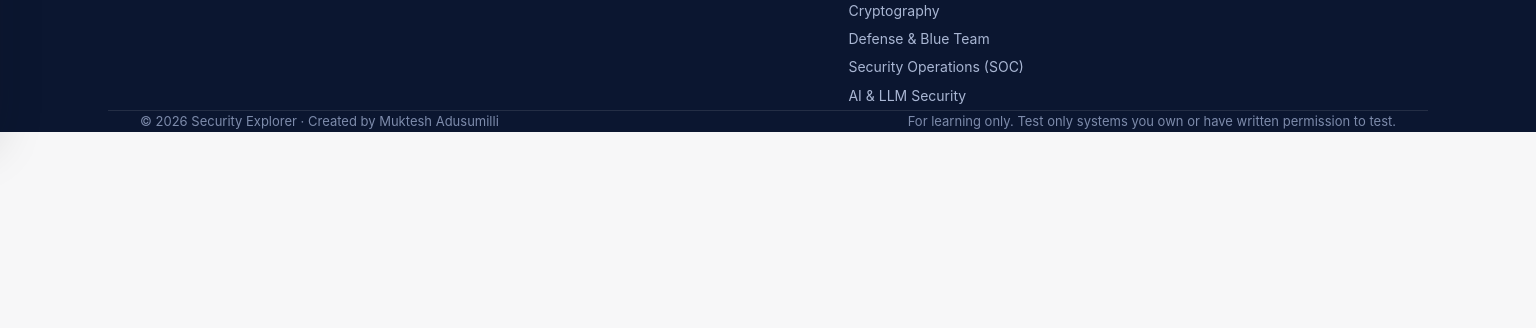
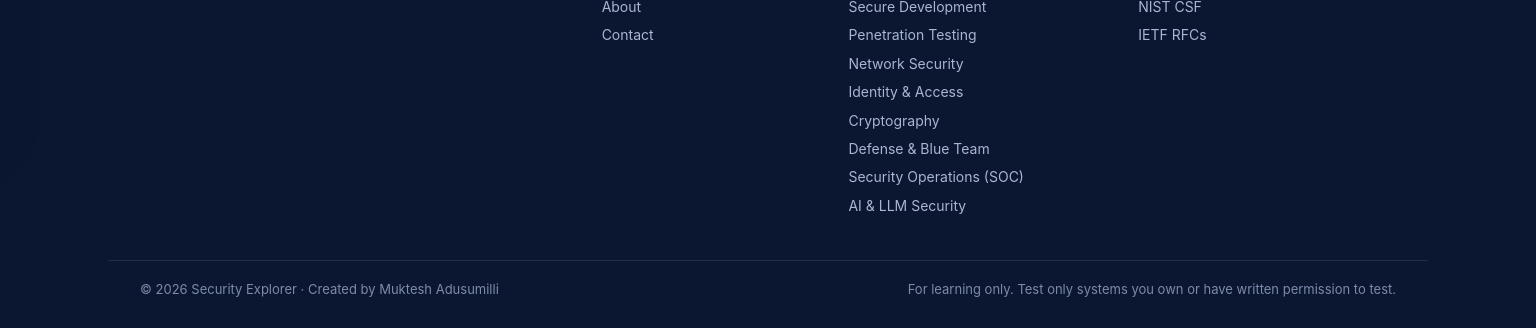
Before and after one commit to MUKTESH324/security-explorer, a plain HTML site: page index.html in a window 1536 px wide. Shown: the part 668-996 px from the top of the page. Before the commit the page ends 800 px from the top, so only its background shows below. Drawn offline with Linux system fonts and the light colour scheme.

Commit message:
Fix missing vertical spacing on screens 1400px and wider
The wide-screen .wrap rule used the padding shorthand, which reset the
top and bottom padding of the page, footer and call-to-action band.
Only set the side padding.

```diff
--- a/css/style.css
+++ b/css/style.css
@@ -620,7 +620,7 @@ body[data-view="explorer"] .site-footer { margin-top: 0; }
 
 /* ===== Wide-screen polish ===== */
 @media (min-width: 1400px) {
-  .wrap { max-width: 1320px; padding: 0 32px; }
+  .wrap { max-width: 1320px; padding-left: 32px; padding-right: 32px; }
 }
 /* Subtle background texture in the side margins (fades out behind content) */
 body::before { content: ''; position: fixed; inset: 0; z-index: -1; pointer-events: none;
```
